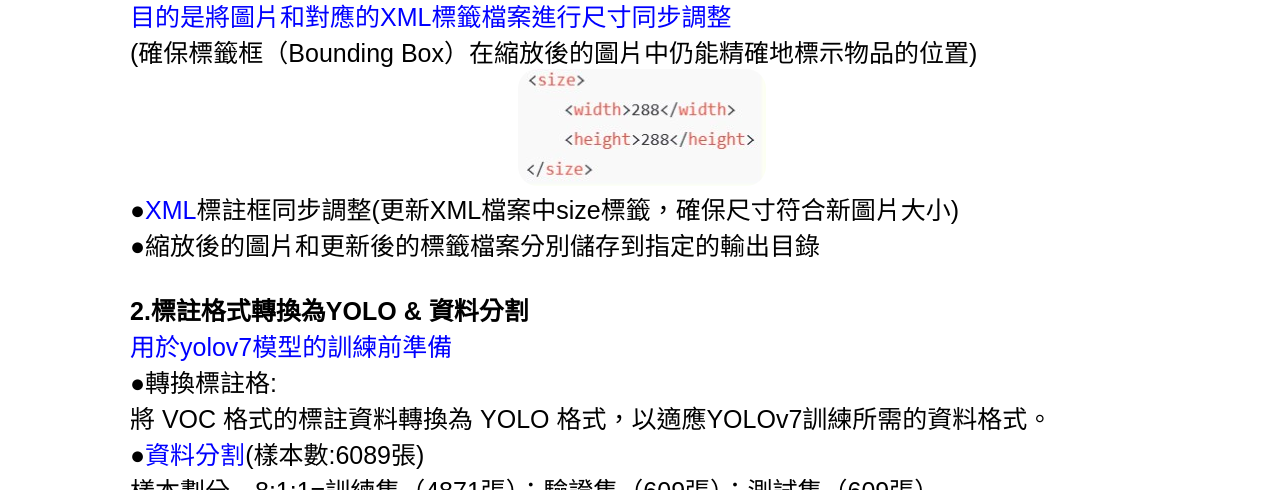
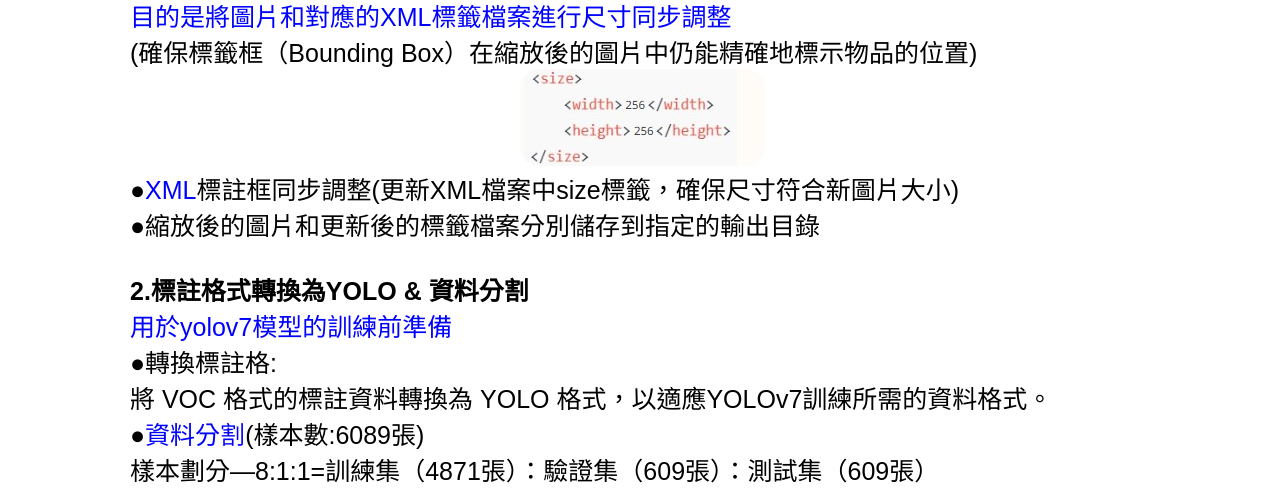
Before and after one commit to palin9201/---, a plain HTML site: page main3.html in a window 1280 px wide. Shown: the part 265-755 px from the top of the page. Drawn offline with Linux system fonts and the light colour scheme.

Commit message:
Update main3.html

```diff
--- a/main3.html
+++ b/main3.html
@@ -149,7 +149,7 @@
             <h1 class="large_font3">1.圖片與標註同步縮放與位置調整</h1>
             <p class="large_font3"><span style="color: blue;">目的是將圖片和對應的XML標籤檔案進行尺寸同步調整</span></p>
             <p class="large_font3">(確保標籤框（Bounding Box）在縮放後的圖片中仍能精確地標示物品的位置)</p>
-            <div style="text-align: center;"><img src="08.jpg" class="r_img1"> </div>
+            <div style="text-align: center;"><img src="51.jpg" class="r_img1"> </div>
             <p class="large_font3">●<span style="color: blue;">XML</span>標註框同步調整(更新XML檔案中size標籤，確保尺寸符合新圖片大小)</p>
             <p class="large_font3">●縮放後的圖片和更新後的標籤檔案分別儲存到指定的輸出目錄</p>
 
```
